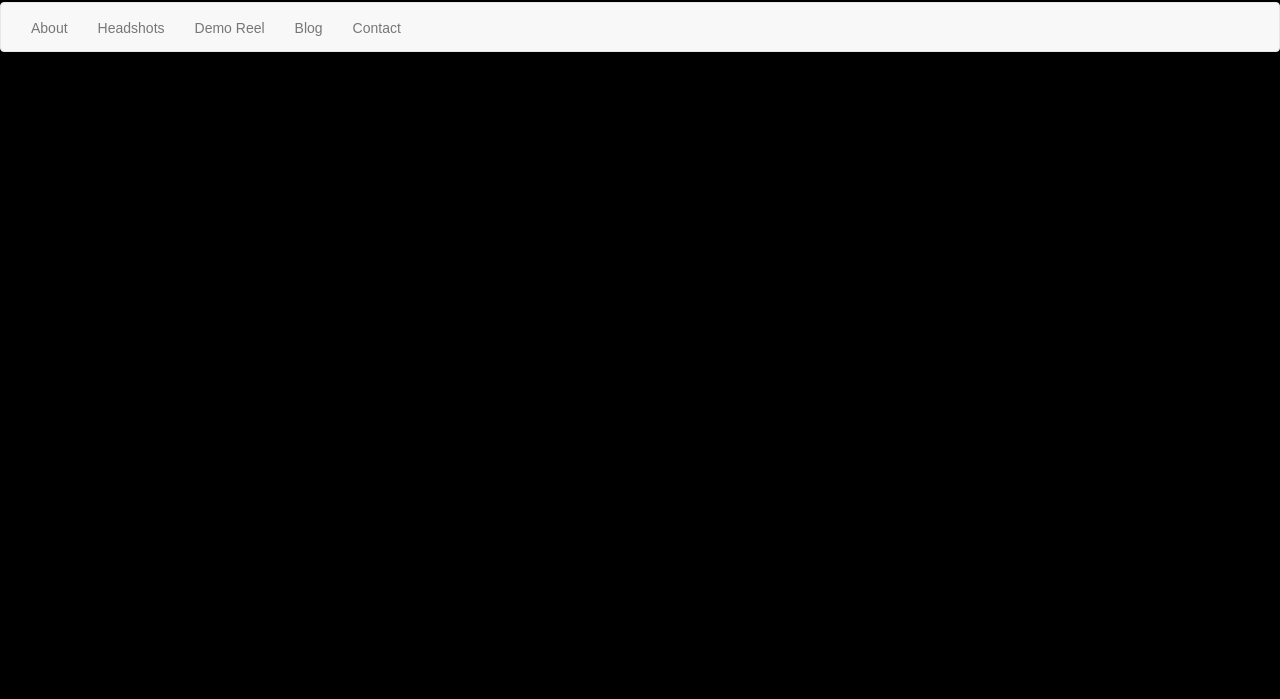
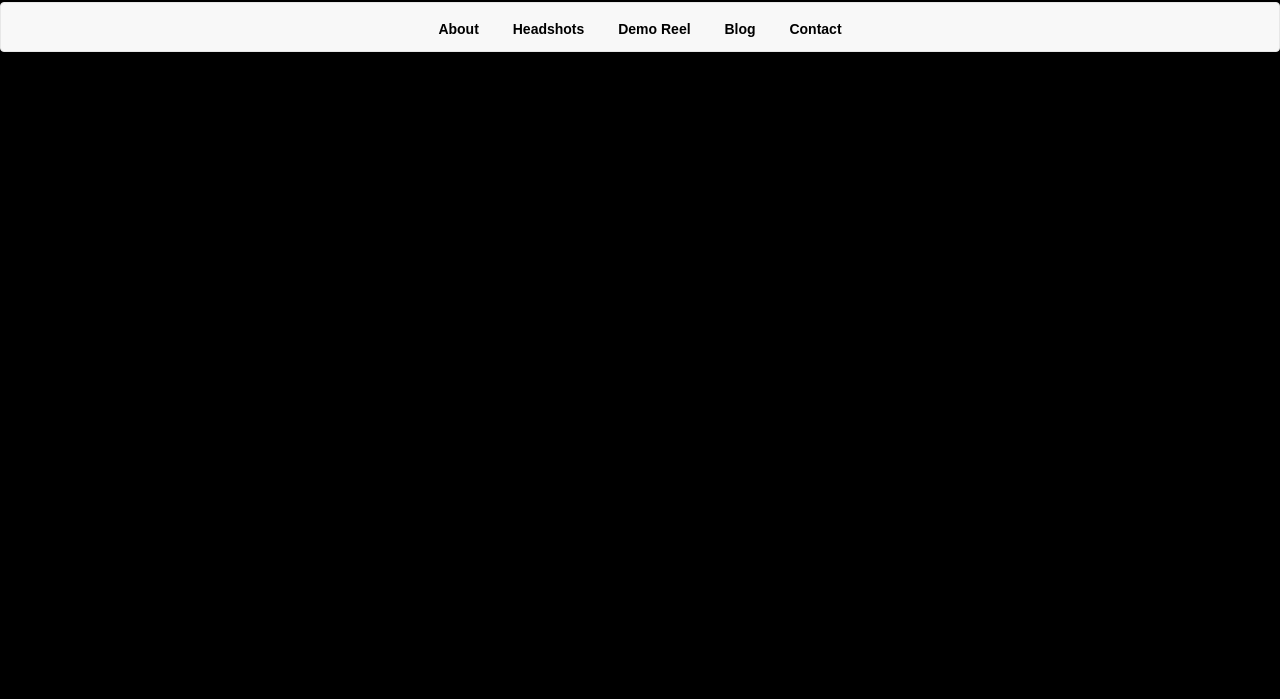
Before and after one commit to everettja/actor_filmmaker, a plain HTML site: page blog.html in a window 1280 px wide. Shown: the part 101-800 px from the top of the page. Drawn offline with Linux system fonts and the light colour scheme.

Commit message:
second commit

```diff
--- a/blog.html
+++ b/blog.html
@@ -23,21 +23,18 @@
             <h1>Jonathan Everett</h1>
             <h2>Actor and Filmmaker</h2>
 
-        <nav class="navbar navbar-default">
-                <div class="container-fluid">
+         <nav class="navbar navbar-default">
+            <div class="nav-links">
 
-            <ul class="nav navbar-nav" id="navigationBar">
-   <!-- find center text solution for bootstrap nav ul-->
-                <li><a href="index.html" class="black-text">About</a></li>
-                <li><a href="headshots.html" class="black-text">Headshots</a></li>
-                <li><a href="reel.html" class="black-text">Demo Reel</a></li>
-                <li><a href="blog.html" class="black-text">Blog</a></li>
-                <li><a href="contact.html" class="black-text">Contact</a></li>
+                <a href="index.html" class="black-text">About</a>
+                <a href="headshots.html" class="black-text">Headshots</a>
+                <a href="reel.html" class="black-text">Demo Reel</a>
+                <a href="blog.html" class="black-text">Blog</a>
+                <a href="contact.html" class="black-text">Contact</a>
 
-            </ul>
             </div>
 
          </nav>
-    </header>
+
 
     </body>
```
Also changed, not shown: contact.html (+9 -10 lines), headshots.html (+12 -11 lines), reel.html (+10 -11 lines).
